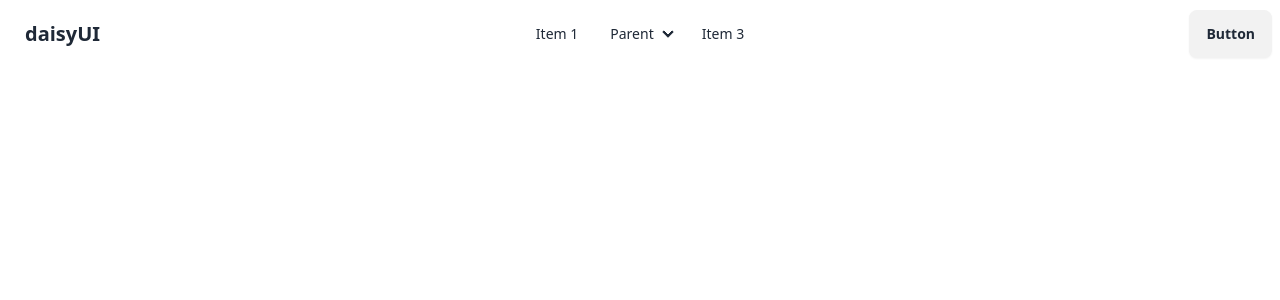
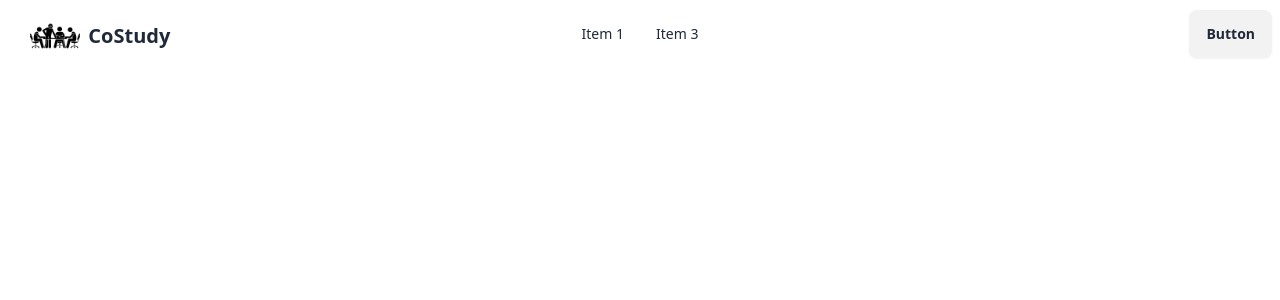
Before and after one commit to Sakhawat71/CoStudy-frontend, a React (Vite) app: page / in a window 1280 px wide. Shown: the top 300 px of the page. Built offline with nearby package versions, Linux system fonts and the light colour scheme.

Commit message:
navbar logo

```diff
--- a/src/pages/Home/Navbar/Navbar.jsx
+++ b/src/pages/Home/Navbar/Navbar.jsx
@@ -1,3 +1,4 @@
+import { Link } from "react-router-dom";
 
 const Navbar = () => {
     return (
@@ -19,20 +20,16 @@ const Navbar = () => {
                         <li><a>Item 3</a></li>
                     </ul>
                 </div>
-                <a className="btn btn-ghost text-xl">daisyUI</a>
+
+                <div className="flex navbar-start">
+                    <Link className="flex md:w-4/6 lg:w-2/3 items-center btn btn-ghost text-xl">
+                        <img className=" w-3/6 lg:w-2/6" src="/logo.png" alt="co study logo" /><span>CoStudy</span></Link>
+                </div>
+
             </div>
             <div className="navbar-center hidden lg:flex">
                 <ul className="menu menu-horizontal px-1">
                     <li><a>Item 1</a></li>
-                    <li>
-                        <details>
-                            <summary>Parent</summary>
-                            <ul className="p-2">
-                                <li><a>Submenu 1</a></li>
-                                <li><a>Submenu 2</a></li>
-                            </ul>
-                        </details>
-                    </li>
                     <li><a>Item 3</a></li>
                 </ul>
             </div>
```
